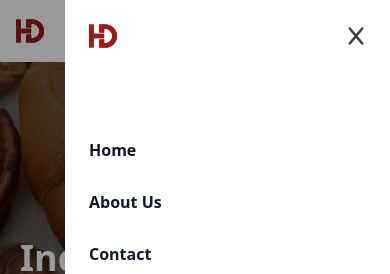
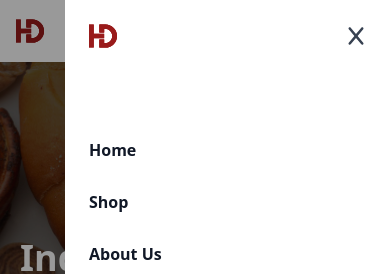
Before and after one commit to kushyzee/heavenly-shop, a React (Vite) app: page / in a window 390 px wide. Both pictures are taken after a click on the button "Open main menu". Shown: the top 274 px of the page. Built offline with nearby package versions, Linux system fonts and the light colour scheme.

Commit message:
Add Product page to nav links

```diff
--- a/src/components/MobileMenu.jsx
+++ b/src/components/MobileMenu.jsx
@@ -11,7 +11,7 @@
       onClose={setMobileMenuOpen}
       className="md:hidden"
     >
-      <div className="fixed inset-0 z-10" />
+      {/* <div className="fixed inset-0 z-10" /> */}
       <DialogPanel
         onClick={() => {
           setMobileMenuOpen(false);
@@ -41,14 +41,21 @@
                   Home
                 </Link>
                 <Link
-                  to="/about"
+                  to="products"
+                  onClick={() => setMobileMenuOpen(false)}
+                  className="-mx-3 block rounded-lg px-3 py-2 text-base font-semibold leading-7 text-gray-900 hover:bg-gray-50"
+                >
+                  Shop
+                </Link>
+                <Link
+                  to="about"
                   onClick={() => setMobileMenuOpen(false)}
                   className="-mx-3 block rounded-lg px-3 py-2 text-base font-semibold leading-7 text-gray-900 hover:bg-gray-50"
                 >
                   About Us
                 </Link>
                 <Link
-                  to="/contact"
+                  to="contact"
                   onClick={() => setMobileMenuOpen(false)}
                   className="-mx-3 block rounded-lg px-3 py-2 text-base font-semibold leading-7 text-gray-900 hover:bg-gray-50"
                 >
```
